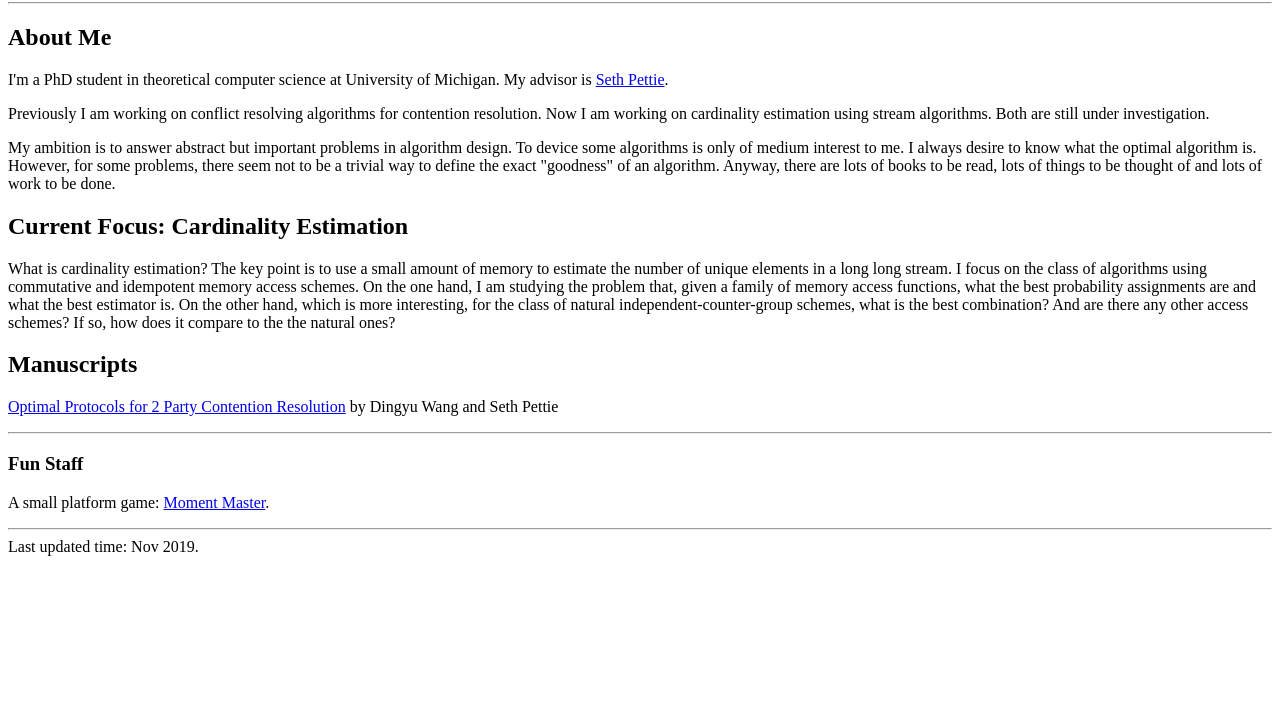
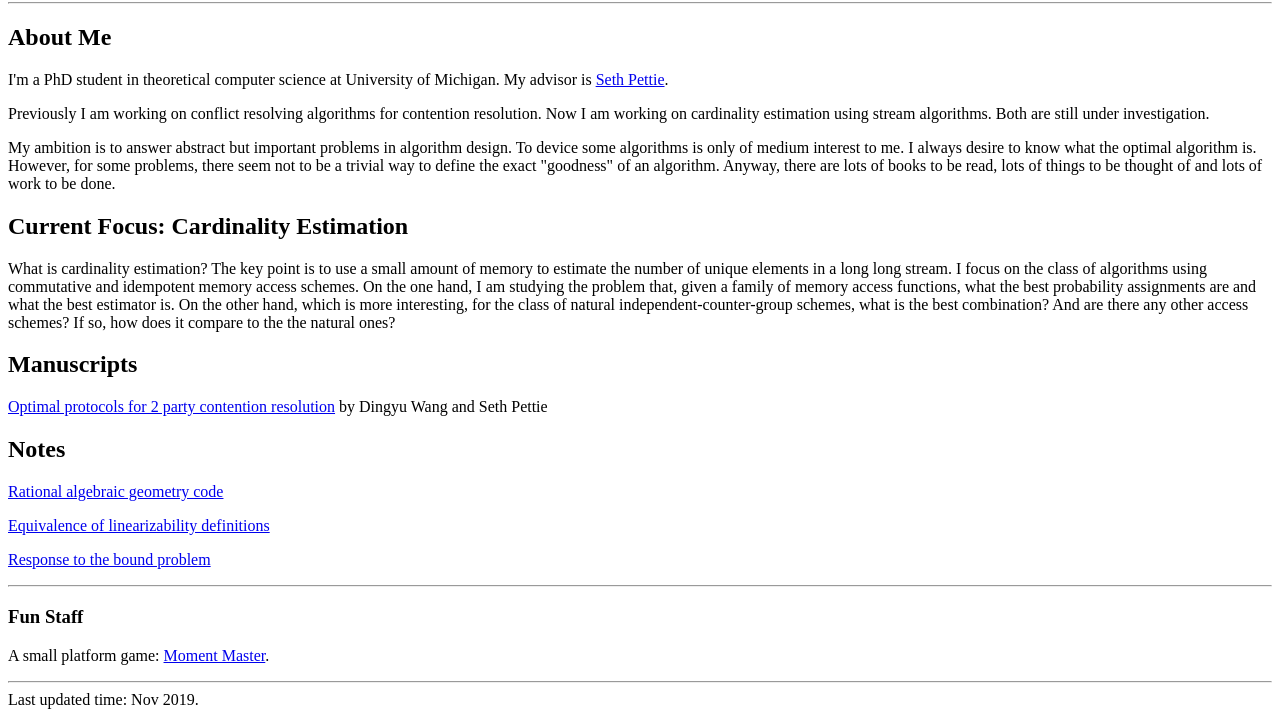
Before and after one commit to CharacteristicPolynomial/CharacteristicPolynomial.github.io, a plain HTML site: page index.html in a window 1280 px wide. Shown: the part 87-804 px from the top of the page. Drawn offline with Linux system fonts and the light colour scheme.

Commit message:
notes uploaded

```diff
--- a/index.html
+++ b/index.html
@@ -15,7 +15,12 @@
 	<p>What is cardinality estimation? The key point is to use a small amount of memory to estimate the number of unique elements in a long long stream. I focus on the class of algorithms using commutative and idempotent memory access schemes. On the one hand, I am studying the problem that, given a family of memory access functions, what the best probability assignments are and what the best estimator is. On the other hand, which is more interesting, for the class of natural independent-counter-group schemes, what is the best combination? And are there any other access schemes? If so, how does it compare to the the natural ones? </p>
 
 	<h2>Manuscripts</h2>
-	<p><a href="document/Optimal_Protocols_for_2_Party_Contention_Resolution.pdf">Optimal Protocols for 2 Party Contention Resolution</a> by Dingyu Wang and Seth Pettie</p>
+	<p><a href="document/Optimal_Protocols_for_2_Party_Contention_Resolution.pdf">Optimal protocols for 2 party contention resolution</a> by Dingyu Wang and Seth Pettie</p>
+	<h2>Notes</h2>
+	<p><a href="document/Rational_Algebraic_Geometry_Code.pdf">Rational algebraic geometry code</a></p>
+	<p><a href="document/Equivalence_of_Linearizability_Definitions.pdf">Equivalence of linearizability definitions</a></p>
+	<p><a href="document/response_to_the_bound_problem.pdf">Response to the bound problem</a></p>
+
 <!--	<hr>
 	<h3>Contact Information</h3>
 	<p> Email: wangdy@umich.edu </p>
```
Also changed, not shown: 3 other files.
